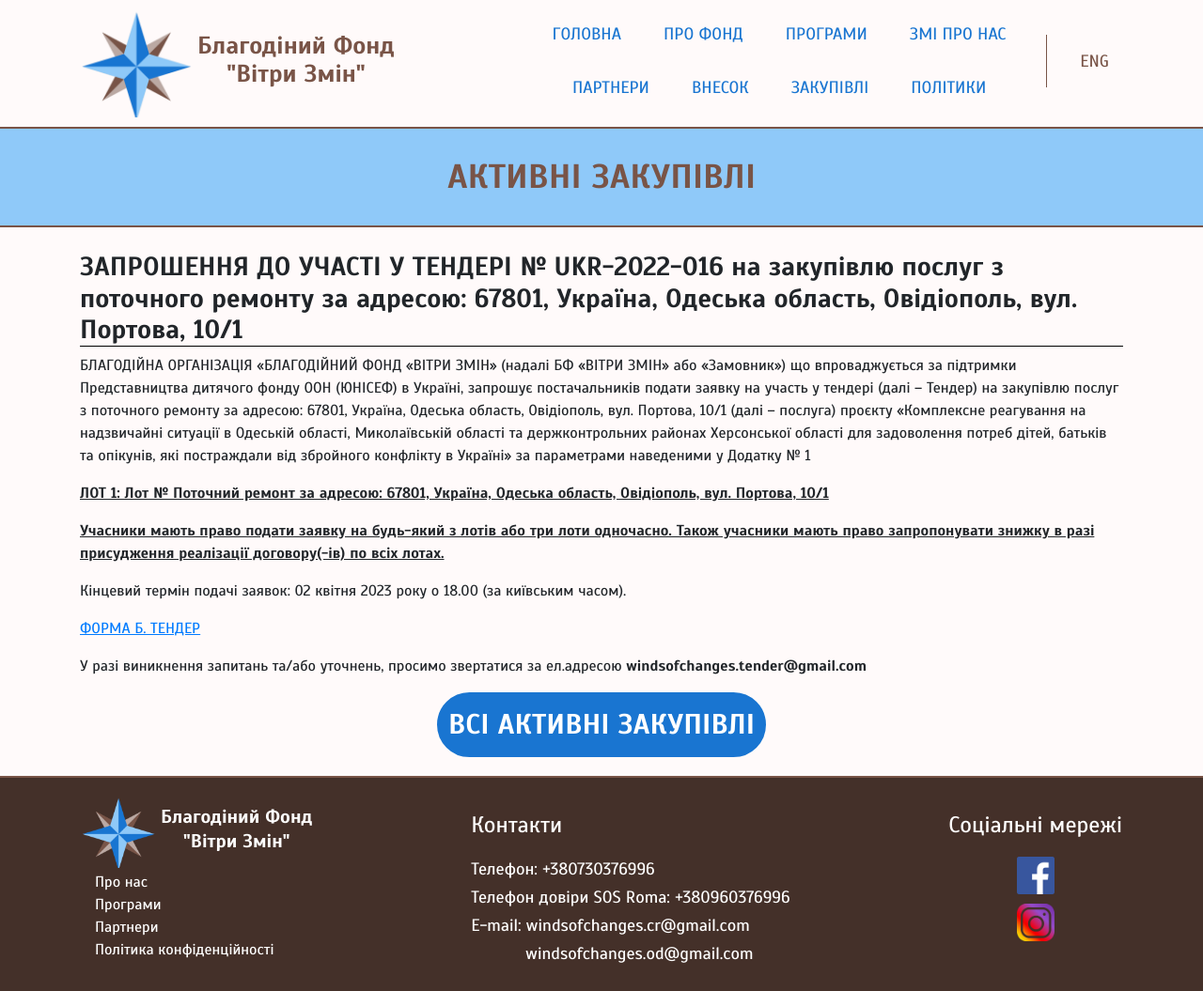
After one commit to StChyrkov/winds, a Yii app: template views/site/purchase-15.php in a window 1280 px wide. The commit adds this page. Shown: the whole page at 94% size. Run offline with PHP 8.4 and a stand-in for Yii, Linux system fonts and the light colour scheme; the template is opened without the code that fills it, so the values that code supplies are empty; some libraries are stand-ins or nearby versions.

Commit message:
new tender 016

```diff
--- a/config/web.php
+++ b/config/web.php
@@ -59,8 +59,8 @@
             'enablePrettyUrl' => true,
             'showScriptName' => false,
             'rules' => [
-                '<action:(index|programs|media|partners|donate|about|privacy|purchases|active-purchases|archive-purchases|policies|purchase-1|purchase-2|purchase-3|purchase-4|purchase-5|purchase-6|purchase-7|purchase-8|purchase-9|purchase-10|purchase-11|purchase-12|purchase-13|purchase-14)>' => 'site/<action>',
-                '<lang:\w+>/<action:(index|programs|media|partners|donate|about|privacy|error|purchases|active-purchases|archive-purchases|policies|purchase-1|purchase-2|purchase-3|purchase-4|purchase-5|purchase-6|purchase-7|purchase-8|purchase-9|purchase-10|purchase-11|purchase-12|purchase-13|purchase-14)>' => 'site/<action>',
+                '<action:(index|programs|media|partners|donate|about|privacy|purchases|active-purchases|archive-purchases|policies|purchase-1|purchase-2|purchase-3|purchase-4|purchase-5|purchase-6|purchase-7|purchase-8|purchase-9|purchase-10|purchase-11|purchase-12|purchase-13|purchase-14|purchase-15)>' => 'site/<action>',
+                '<lang:\w+>/<action:(index|programs|media|partners|donate|about|privacy|error|purchases|active-purchases|archive-purchases|policies|purchase-1|purchase-2|purchase-3|purchase-4|purchase-5|purchase-6|purchase-7|purchase-8|purchase-9|purchase-10|purchase-11|purchase-12|purchase-13|purchase-14|purchase-15)>' => 'site/<action>',
             ],
         ],
 
--- a/controllers/SiteController.php
+++ b/controllers/SiteController.php
@@ -277,4 +277,9 @@
         return $this->render('purchase-14');
     }
 
+    public function actionPurchase15()
+    {
+        return $this->render('purchase-15');
+    }
+
 }
--- a/views/site/purchase-13.php
+++ b/views/site/purchase-13.php
@@ -13,7 +13,7 @@
 
 <div class="background-light padding-up">
     <div class="container">
-    	<h2 class="page-h2">№ SG54933 із надання послуг з організації заходів</h2>
+    	<h2 class="page-h2">ЗАПРОШЕННЯ ДО УЧАСТІ У ТЕНДЕРІ № SG54933 із надання послуг з організації заходів</h2>
         <p>БЛАГОДІЙНА ОРГАНІЗАЦІЯ «БЛАГОДІЙНИЙ ФОНД «ВІТРИ ЗМІН» (надалі БФ «ВІТРИ ЗМІН» або «Замовник») що впроваджується за підтримки Міжнародного фонду «Відродження», запрошує постачальників подати заявку на участь у тендері (далі – Тендер) із надання послуг з організації заходів (далі – Послуга) в рамках проекту «Сталий розвиток соцiального пiдприємтсва швейна майстерня "Петаленца"» за параметрами наведеними у Додатку № 1
         </span></b></p>
         <p><b><span class="border-low-text">ЛОТ 1: Лот №1 Послуги з організації заходів</span></b></p>
--- /dev/null
+++ b/views/site/purchase-15.php
@@ -0,0 +1,28 @@
+<?php
+
+/** @var yii\web\View $this */
+
+use yii\helpers\Html;
+
+$this->title = \Yii::t('app', 'Активні закупівлі - Благодійний Фонд "Вітри Змін"');
+?>
+
+<div class="page-banner uppercase">
+    <h1><?= \Yii::t('app', 'Активні закупівлі')?></h1>
+</div>
+
+<div class="background-light padding-up">
+    <div class="container">
+    	<h2 class="page-h2">ЗАПРОШЕННЯ ДО УЧАСТІ У ТЕНДЕРІ № UKR-2022-016 на закупівлю послуг з поточного ремонту за адресою: 67801, Україна, Одеська область, Овідіополь, вул. Портова, 10/1</h2>
+        <p>БЛАГОДІЙНА ОРГАНІЗАЦІЯ «БЛАГОДІЙНИЙ ФОНД «ВІТРИ ЗМІН» (надалі БФ «ВІТРИ ЗМІН» або «Замовник») що впроваджується за підтримки Представництва дитячого фонду ООН (ЮНІСЕФ) в Україні, запрошує постачальників подати заявку на участь у тендері (далі – Тендер) на закупівлю послуг з поточного ремонту за адресою: 67801, Україна, Одеська область, Овідіополь, вул. Портова, 10/1 (далі – послуга) проєкту «Комплексне реагування на надзвичайні ситуації в Одеській області, Миколаївській області та держконтрольних районах Херсонської області для задоволення потреб дітей, батьків та опікунів, які постраждали від збройного конфлікту в Україні»  за параметрами наведеними у Додатку № 1
+        </span></b></p>
+        <p><b><span class="border-low-text">ЛОТ 1: Лот № Поточний ремонт за адресою: 67801, Україна, Одеська область, Овідіополь, вул. Портова, 10/1</span></b></p>
+        <p><b><span class="border-low-text">Учасники мають право подати заявку на будь-який з лотів або три лоти одночасно. Також учасники мають право запропонувати знижку в разі присудження реалізації договору(-ів) по всіх лотах.</span></b></p>
+        <p>Кінцевий термін подачі заявок: 02 квiтня 2023 року о 18.00 (за київським часом).</p>
+        <p><a href="../pdf/tender-2022-016.pdf" class="link border-low-text" target="_blank">ФОРМА Б. ТЕНДЕР</a></p>
+        <p>У разі виникнення запитань та/або уточнень, просимо звертатися за ел.адресою <b>windsofchanges.tender@gmail.com</b></p>
+        <div class="flex-container disp-center">
+            <a href="active-purchases" class="link more-button button-blue">ВСІ АКТИВНІ ЗАКУПІВЛІ</a>
+        </div>
+   	</div>
+</div>
```
Also changed, not shown: views/site/active-purchases.php (+9 -0 lines), 1 other file.
